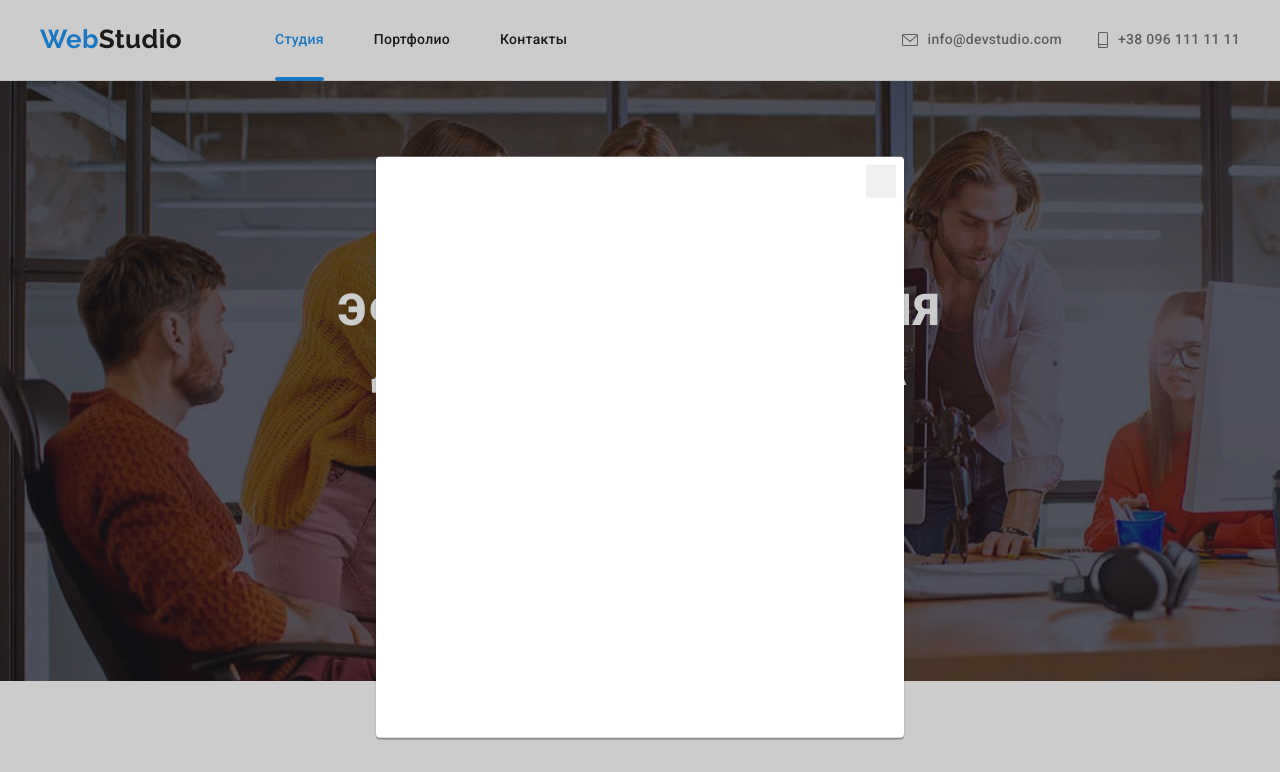
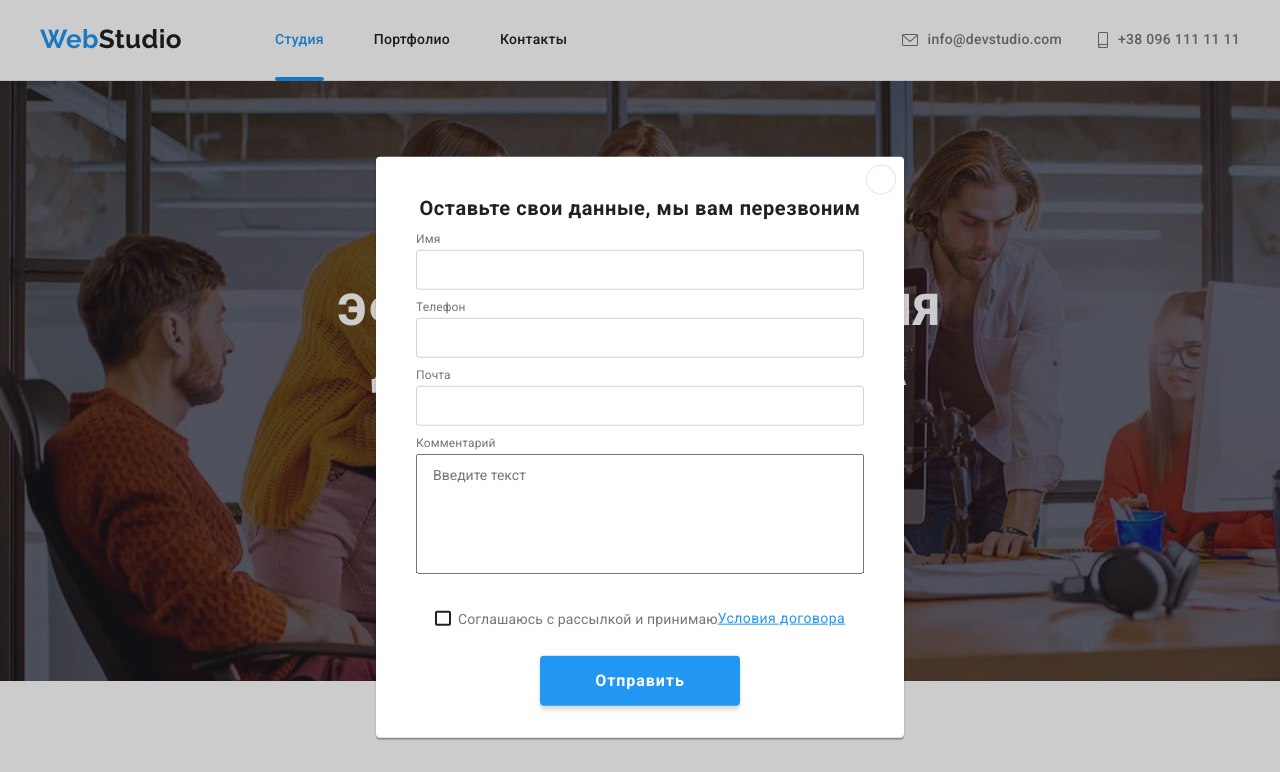
Before and after one commit to SerjKenri/goit-markup-hw-05, a plain HTML site: page index.html in a window 1280 px wide. Both pictures are taken after a click on the button "Заказать услугу". Shown: the top 772 px of the page. Drawn offline with nearby package versions, Linux system fonts and the light colour scheme; files whose address does not match are found by name.

Commit message:
add input

```diff
--- a/css/styles.css
+++ b/css/styles.css
@@ -84,6 +84,8 @@ ul {
     display: block;
     padding-top: 32px;
     padding-bottom: 32px;
+
+    transition: color 250ms cubic-bezier(0.4, 0, 0.2, 1);
 }
 
 .nav-item:not(:last-child) {
@@ -123,7 +125,7 @@ ul {
 .navigation:hover,
 .navigation:focus {
     color: var(--focus-text-color);
-    transition: color 250ms cubic-bezier(0.4, 0, 0.2, 1);
+
 }
 .address-table {
     display: flex;
@@ -148,12 +150,12 @@ ul {
     text-align: center;
     justify-content: center;
 
+    transition: color 250ms cubic-bezier(0.4, 0, 0.2, 1);
 
 }
 .address:focus,
 .address:hover {
     color: var(--focus-text-color);
-    transition: color 250ms cubic-bezier(0.4, 0, 0.2, 1);
 }
 .svg-mail,
 .svg-phone {
@@ -214,11 +216,12 @@ height: 1rem;
     cursor: pointer;
     min-width: 200px;
     height: 50px;
+
+    transition: background-color 250ms cubic-bezier(0.4, 0, 0.2, 1);
 }
 .hero-button:hover,
 .hero-button:focus {
     background-color: var(--hero-button-color-focus);
-    transition: background-color 250ms cubic-bezier(0.4, 0, 0.2, 1);
 }
 /* benefits */
 .benefits-cont {
@@ -365,13 +368,13 @@ margin-bottom: 16px;
     align-items: center;
     justify-content: center;
 
+    transition: color, background-color 250ms cubic-bezier(0.4, 0, 0.2, 1);
+
 }
 .team-links:hover,
 .team-links:focus {
     color: var(--title-text-color);
     background-color: var(--focus-text-color);
-    transition: color, background-color 250ms cubic-bezier(0.4, 0, 0.2, 1);
-
 }
 .team-svg {
     fill: currentColor;
@@ -400,11 +403,13 @@ margin-bottom: 16px;
 .client-item {
     border: 1px solid var(--primary-colo);
     border-radius: 4px;
+
+    transition: border 250ms cubic-bezier(0.4, 0, 0.2, 1);
 }
 .client-item:hover,
 .client-item:focus {
     border: 1px solid var(--hover-color);
-    transition: border 250ms cubic-bezier(0.4, 0, 0.2, 1);
+
 }
 .client-item + .client-item {
     margin-left: 30px;
@@ -418,6 +423,8 @@ margin-bottom: 16px;
     justify-content: center;
     align-items: center;
 
+    transition: color 250ms cubic-bezier(0.4, 0, 0.2, 1);
+
 }
 
 .client-svg-color {
@@ -426,7 +433,6 @@ margin-bottom: 16px;
 .client-links:hover,
 .client-links:focus {
     color: var(--hover-color);
-    transition: color 250ms cubic-bezier(0.4, 0, 0.2, 1);
 }
 /* footer */
 .footer-div {
@@ -489,12 +495,12 @@ margin-bottom: 16px;
     align-items: center;
     justify-content: center;
 
+    transition: background-color 250ms cubic-bezier(0.4, 0, 0.2, 1);
 
 }
 .footer-svg-links:hover,
 .footer-svg-links:focus {
     background-color: var(--hover-color);
-    transition: background-color 250ms cubic-bezier(0.4, 0, 0.2, 1);
 }
 
 .footer-svg {
@@ -519,11 +525,11 @@ margin-bottom: 16px;
     color: var(--last-text-color);
     text-decoration: none;
     display: inline-block;
+    transition: color 250ms cubic-bezier(0.4, 0, 0.2, 1);
 }
 .address-mail-tel:hover,
 .address-mail-tel:focus {
     color: var(--focus-text-color);
-    transition: color 250ms cubic-bezier(0.4, 0, 0.2, 1);
 }
 
 
@@ -550,6 +556,9 @@ margin-bottom: 16px;
     cursor: pointer;
     padding: 6px 22px;
 
+    transition-property: color, background-color, box-shadow, border-radius;
+    transition: 250ms cubic-bezier(0.4, 0, 0.2, 1);
+
 }
 .portf-nav-buttons:focus,
 .portf-nav-buttons:hover {
@@ -559,8 +568,7 @@ margin-bottom: 16px;
     border-radius: 4px;
 
 
-    transition-property: color, background-color, box-shadow, border-radius;
-    transition: 250ms cubic-bezier(0.4, 0, 0.2, 1);
+
 }
 .portfolio-item + .portfolio-item {
     margin-left: 8px;
@@ -599,6 +607,7 @@ margin-bottom: 16px;
 .portfolio-link {
     display: block;
     text-decoration: none;
+    transition: box-shadow 250ms cubic-bezier(0.4, 0, 0.2, 1);
 }
 .portfolio-text {
     font-size: 16px;
@@ -694,14 +703,189 @@ margin-bottom: 16px;
     transition: transform 250ms cubic-bezier(0.4, 0, 0.2, 1);
 }
 .backdrop-button {
+    display: block;
     position: absolute;
 
     left: 490px;
     top: 8px;
 
-    display: block;
+    width: 30px;
+    height: 30px;
     border: none;
     cursor: pointer;
 
     padding: 0;
+
+    border-radius: 50%;
+    background: var(--title-text-color);
+    border: 1px solid rgba(0, 0, 0, 0.1);
+    color: rgb(0, 0, 0);
 }
+.svg-close {
+    fill: currentColor;
+    transition: fill 250ms cubic-bezier(0.4, 0, 0.2, 1);
+}
+.backdrop-button:focus .svg-close,
+.backdrop-button:hover .svg-close {
+    fill: var(--hover-color);
+}
+
+.backdrop-title {
+    font-weight: 700;
+    font-size: 20px;
+    line-height: 1.15;
+    text-align: center;
+    letter-spacing: 0.03em;
+
+    color: var(--first-text-color);
+
+    padding-top: 40px;
+    padding-bottom: 30px;
+}
+
+.callback {
+    display: flex;
+    flex-direction: column;
+    align-items: center;
+}
+
+.form-field {
+    position: relative;
+
+}
+
+.form-label {
+    display: block;
+    position: absolute;
+
+    top: 0;
+    left: 0;
+
+    transform: translateY(-18px);
+
+    font-size: 12px;
+    line-height: 1.17;
+
+    letter-spacing: 0.01em;
+
+    color: var(--last-text-color);
+}
+
+.form-input {
+    margin: 0;
+    width: 448px;
+    height: 40px;
+    border: 1px solid rgba(33, 33, 33, 0.2);
+    border-radius: 4px;
+    padding-left: 31px;
+}
+
+.form-field + .form-field {
+    margin-top: 28px;
+}
+
+.form-textarea {
+    margin: 0;
+    width: 448px;
+    height: 120px;
+
+    padding: 12px 16px;
+
+    resize: none;
+}
+
+.form-svg {
+    position: absolute;
+
+    top: 11px;
+    left: 12px;
+}
+
+.checkbox {
+    position: absolute;
+    width: 1px;
+    height: 1px;
+    margin: -1px;
+    border: 0;
+    padding: 0;
+    clip: rect(0 0 0 0);
+    overflow: hidden;
+}
+
+.checkbox-field {
+    margin-top: 25px;
+    margin-bottom: 25px;
+}
+
+.chack-icon {
+    display: inline-flex;
+    width: 16px;
+    height: 15px;
+    border: 2px solid var(--first-text-color);
+    border-radius: 2px;
+
+    margin-right: 7px;
+}
+
+.checkbox:checked + .chack-icon {
+    border-color: var(--hover-color);
+    background-color: var(--hover-color);
+    background-image: url(../images/icon-check.svg);
+    background-size: contain;
+    background-origin: border-box;
+}
+
+.form-label-topic {
+    display: flex;
+    align-items: center;
+
+    font-size: 14px;
+    line-height: 1.17;
+
+    letter-spacing: 0.01em;
+
+    color: var(--last-text-color);
+}
+
+.terms {
+    font-size: 14px;
+    line-height: 1.7;
+
+    letter-spacing: 0.03em;
+
+    text-decoration-line: underline;
+
+    color: #2196F3;
+}
+
+.submit-button {
+
+    width: 200px;
+    height: 50px;
+
+    border: none;
+
+    background-color: var(--focus-text-color);
+    box-shadow: 0px 4px 4px rgba(0, 0, 0, 0.15);
+    border-radius: 4px;
+
+    font-weight: 700;
+    font-size: 16px;
+    line-height: 1.88;
+    display: flex;
+    letter-spacing: 0.06em;
+
+    align-items: center;
+    justify-content: center;
+
+    color: var(--title-text-color);
+
+    cursor: pointer;
+
+    transition: background-color 250ms cubic-bezier(0.4, 0, 0.2, 1);
+}
+
+.submit-button:focus,
+.submit-button:hover {
+    background-color: var(--hero-button-color-focus);
+}
--- a/index.html
+++ b/index.html
@@ -345,8 +345,49 @@
 
     <div class="backdrop is-hidden" data-modal>
         <div class="modal">
+            <p class="backdrop-title">Оставьте свои данные, мы вам перезвоним</p>
+        <div class="form" role="group" aria-labelledby="callback-form">
+            <form class="callback">
+                <div class="form-field">
+                    <input class="form-input" type="text" name="name">
+                    <label class="form-label" for="name">Имя</label>
+                    <svg class="form-svg" width="18" height="18">
+                        <use href="./images/icons.svg#person"></use>
+                    </svg>
+                </div>
+
+                <div class="form-field">
+                    <input class="form-input" type="tel" name="phone_number">
+                    <label class="form-label" for="phone_number">Телефон</label>
+                    <svg class="form-svg" width="18" height="18">
+                        <use href="./images/icons.svg#phone"></use>
+                    </svg>
+                </div>
+
+                <div class="form-field">
+                    <input class="form-input" type="email" name="mail">
+                    <label class="form-label" for="mail">Почта</label>
+                    <svg class="form-svg" width="18" height="18">
+                        <use href="./images/icons.svg#email"></use>
+                    </svg>
+                </div>
+
+                <div class="form-field">
+                    <textarea class="form-textarea" name="feedback" placeholder="Введите текст"></textarea>
+                    <label class="form-label" for="feedback">Комментарий</label>
+                </div>
+                <div class="checkbox-field">
+                    <label class="form-label-topic">
+                    <input class="checkbox" type="checkbox" name="topic">
+                    <span class="chack-icon"></span>
+                    Соглашаюсь с рассылкой и принимаю <a href="#" class="terms">Условия договора</a>
+                    </label>
+                </div>
+                <button class="submit-button" type="submit">Отправить</button>
+            </form>
+        </div>
             <button class="backdrop-button" data-modal-close>
-                <svg width="30" height="30">
+                <svg width="30px" height="30px" class="svg-close">
                     <use href="./images/icons.svg#close"></use>
                 </svg>
             </button>
```
Also changed, not shown: images/icon-check.svg (added), images/icons.svg, 2 other files. Lines whose indentation alone changed are shown as unchanged.
